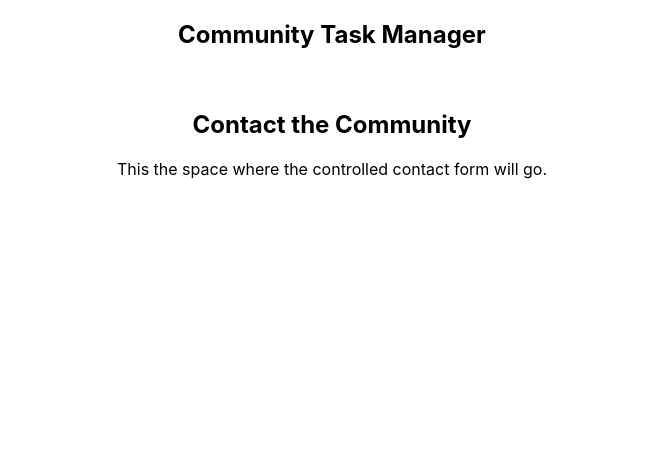
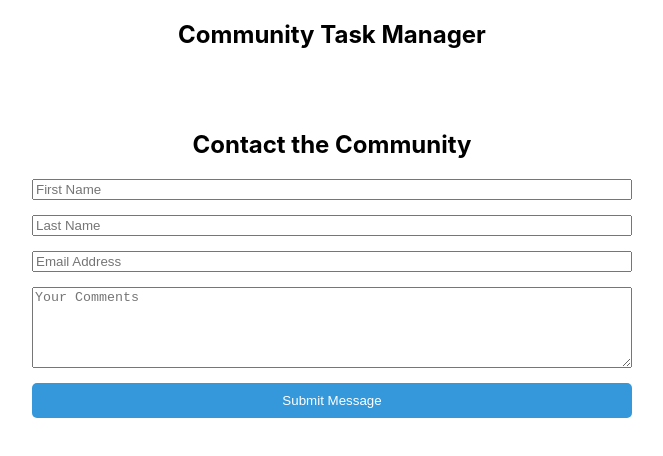
Before and after one commit to Magict67/TO_DO_APP, a React (Create React App) app in the folder task-manager/: page /TO_DO_APP/contact in a window 1280 px wide. Shown: the top 456 px of the page, without its empty margins (308-971 px from the left). Built offline with nearby package versions, Linux system fonts and the light colour scheme.

Commit message:
Chng all Contactview.js

```diff
--- a/task-manager/src/views/ContactView.js
+++ b/task-manager/src/views/ContactView.js
@@ -1,10 +1,74 @@
-import React from 'react';
+import React, { useState } from 'react';
 
 const ContactView = () => {
+  // Create one object to hold all form data
+  const [formData, setFormData] = useState({
+    firstName: '',
+    lastName: '',
+    email: '',
+    comments: ''
+  });
+
+  // This function updates the state every time you type a letter
+  const handleChange = (e) => {
+    const { name, value } = e.target;
+    setFormData({
+      ...formData,
+      [name]: value
+    });
+  };
+
+  const handleSubmit = (e) => {
+    e.preventDefault();
+    alert(`Thank you, ${formData.firstName}! We received your message.`);
+    console.log('Form Submitted:', formData);
+  };
+
   return (
-    <div className="contact-view">
+    <div className="contact-view" style={{ padding: '20px', maxWidth: '600px', margin: '0 auto' }}>
       <h2>Contact the Community</h2>
-      <p>This the space where the controlled contact form will go.</p>
+      <form onSubmit={handleSubmit} style={{ display: 'flex', flexDirection: 'column', gap: '15px' }}>
+
+        <input
+          type="text"
+          name="firstName"
+          placeholder="First Name"
+          value={formData.firstName}
+          onChange={handleChange}
+          required
+        />
+
+        <input
+          type="text"
+          name="lastName"
+          placeholder="Last Name"
+          value={formData.lastName}
+          onChange={handleChange}
+          required
+        />
+
+        <input
+          type="email"
+          name="email"
+          placeholder="Email Address"
+          value={formData.email}
+          onChange={handleChange}
+          required
+        />
+
+        <textarea
+          name="comments"
+          placeholder="Your Comments"
+          value={formData.comments}
+          onChange={handleChange}
+          rows="5"
+        />
+
+        <button type="submit" style={{ padding: '10px', backgroundColor: '#3498db', color: 'white', border: 'none', borderRadius: '5px', cursor: 'pointer' }}>
+          Submit Message
+        </button>
+
+      </form>
     </div>
   );
 };
```
